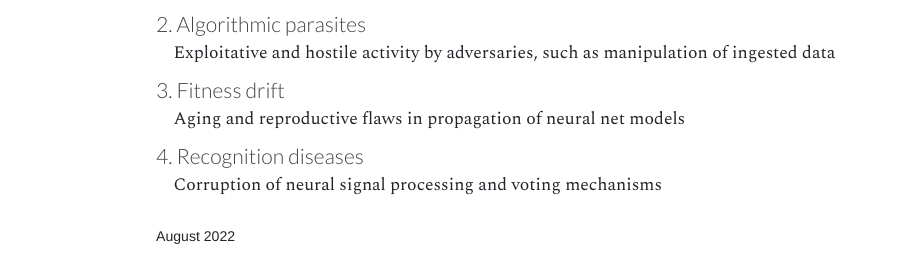
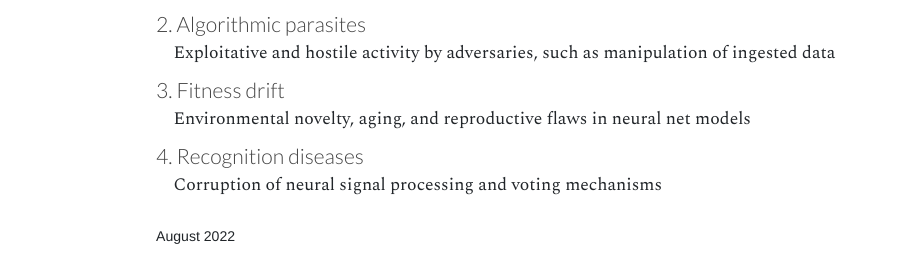
Before and after one commit to straz/artificialtrust, a Jekyll site: the page built from _articles/mistakes.md, in a window 1280 px wide. Shown: the part 678-958 px from the top of the page, without its empty margins (21-934 px from the left). Built offline with Jekyll 4.4.1, drawn with Linux system fonts in a browser that asks for light colours.

Commit message:
update mistakes - novelty

```diff
--- a/_articles/mistakes.md
+++ b/_articles/mistakes.md
@@ -24,6 +24,7 @@ Mistakes reflect flaws and underlying causes, which can be studied.
 *These diseases can be classified, diagnosed, and treated.*<br/>
 The way to make AIs safer is to study the etiology of their diseases.
 
+
 ## Major classes of artificial diseases
 
 <dt>1. Data malnutrition</dt>
@@ -33,7 +34,7 @@ The way to make AIs safer is to study the etiology of their diseases.
 <dd>Exploitative and hostile activity by adversaries, such as manipulation of ingested data</dd>
 
 <dt>3. Fitness drift</dt>
-<dd>Aging and reproductive flaws in propagation of neural net models</dd>
+<dd>Environmental novelty, aging, and reproductive flaws in neural net models</dd>
 
 <dt>4. Recognition diseases</dt>
 <dd>Corruption of neural signal processing and voting mechanisms</dd>
```
